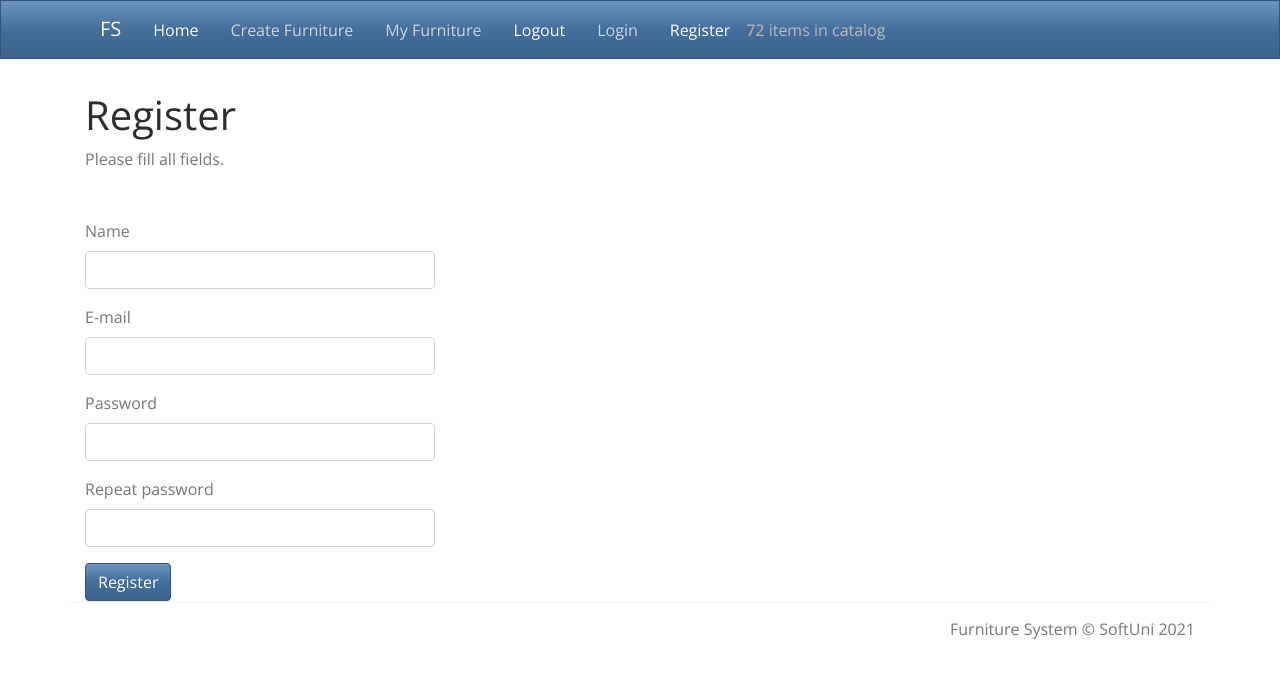
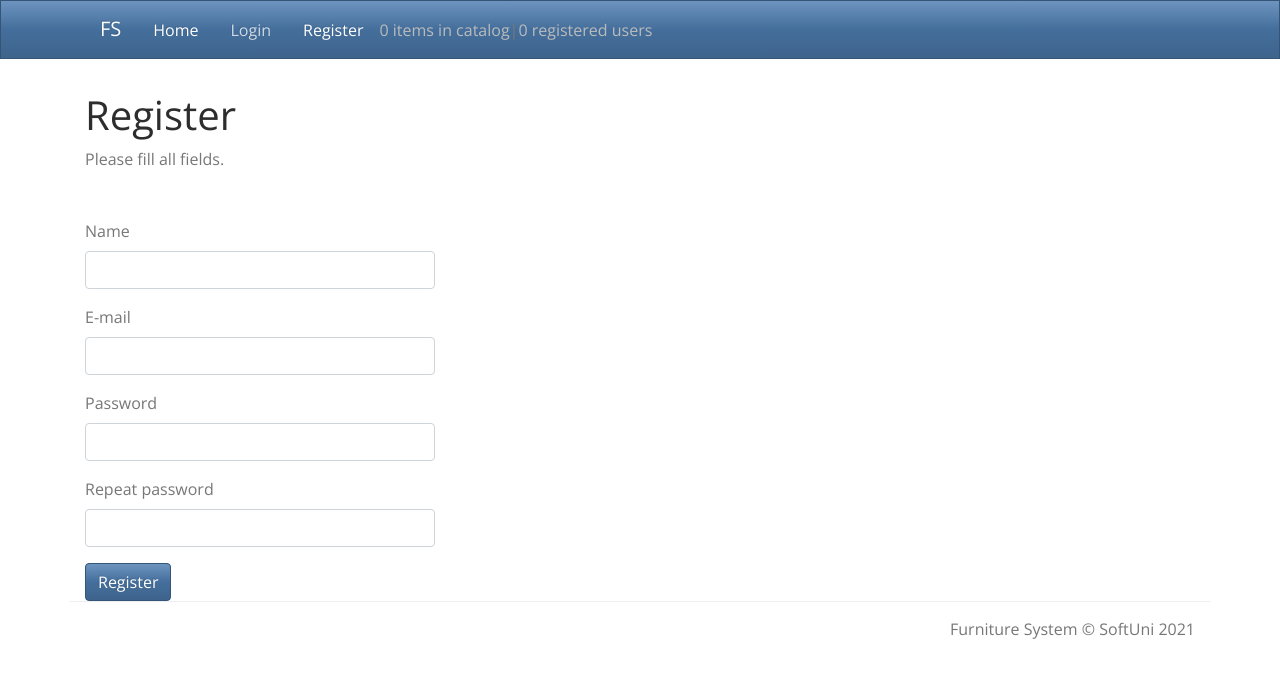
Before and after one commit to hristogeorgiew/Furniture, a React (Create React App) app in the folder client/: page /register in a window 1280 px wide. Shown: the top 678 px of the page. Built offline with nearby package versions, Linux system fonts and the light colour scheme.

Commit message:
Add logout

```diff
--- a/client/src/App.js
+++ b/client/src/App.js
@@ -1,4 +1,7 @@
-import { Switch, Route } from 'react-router-dom';
+import React, { Component } from 'react';
+import { Switch, Route, withRouter } from 'react-router-dom';
+import { connect } from 'react-redux';
+import { logoutAction } from './actions/authActions';
 import HomePage from './components/Home/HomePage';
 import CreatePage from './components/Create/CreatePage';
 import ProfilePage from './components/Profile/ProfilePage';
@@ -12,10 +15,32 @@ import RegisterPage from './components/Auth/RegisterPage';
 import { furniture } from './data.json';
 
 
-function App() {
-  return (
-    <div>
-      <Header />
+class App extends Component {
+  constructor(props) {
+    super(props);
+
+    this.state = {
+      loggedIn: false
+    };
+
+    this.onLogout = this.onLogout.bind(this);
+  }
+
+  onLogout() {
+    this.setState({loggedIn: false})
+    this.props.logout();
+    this.props.history.push('/');
+  }
+
+  render() {
+    return (
+      <div>
+        <Header
+          items={0}
+          users={0}
+          loggedIn={this.state.loggedIn}
+          logout={this.onLogout}
+        />
         <main>
           <Switch>
             <Route exact path='/' render={() => <HomePage furniture={furniture} />} />
@@ -27,9 +52,23 @@ function App() {
             <Route exact component={NotFound} />
           </Switch>
         </main>
-      <Footer />
-    </div>
-  );
+        <Footer />
+      </div>
+    );
+  }
+
 }
 
-export default App;
+function mapStateToProps(state) {
+  return {
+    loginSuccess: state.login.success
+  };
+}
+
+function mapDispatchToProps(dispatch) {
+    return {
+      logout: () => dispatch(logoutAction())
+    }
+}
+
+export default withRouter(connect(mapStateToProps, mapDispatchToProps)(App));
--- a/client/src/actions/authActions.js
+++ b/client/src/actions/authActions.js
@@ -43,4 +43,10 @@ function loginAction(email, password) {
     }
 }
 
-export {registerAction, loginAction};
+function logoutAction() {
+    return (dispatch) => {
+        localStorage.clear();
+    }
+}
+
+export {registerAction, loginAction, logoutAction};
--- a/client/src/components/Common/Header.js
+++ b/client/src/components/Common/Header.js
@@ -1,7 +1,12 @@
+
+import React, { Component } from 'react';
 import { NavLink, Link } from 'react-router-dom';
 
-const Header = () => {
-    return(
+export default class Header extends Component {
+    render() {
+        const {logout, items, users, loggedIn} = this.props;
+
+        return (
         <header>
         <nav className="navbar navbar-dark bg-primary">
             <div className="container">
@@ -9,12 +14,13 @@ const Header = () => {
                     <div class="col-md-12">
                         <Link className="navbar-brand"  to="/">FS</Link>
                         <NavLink className="nav-link active" activeclassName='active' exact to="/">Home</NavLink>
-                        <NavLink className="nav-link" activeclassName='active' to="/create">Create Furniture</NavLink>
-                        <NavLink className="nav-link" activeclassName='active' to="/profile">My Furniture</NavLink>
-                        <NavLink className="nav-link" activeclassName='active' to="#">Logout</NavLink>
-                        <NavLink className="nav-link" activeclassName='active' to="/login">Login</NavLink>
-                        <NavLink className="nav-link" activeclassName='active' to="/register">Register</NavLink>
-                        <span>72 items in catalog</span>
+                        {loggedIn && <NavLink className="nav-link" activeClassName="active" to="/create">Create Furniture</NavLink>}
+                                {loggedIn && <NavLink className="nav-link" activeClassName="active" to="/profile">My Furniture</NavLink>}
+                                {loggedIn && <a className="nav-link" href="javascript:void()" onClick={logout}>Logout</a>}
+                                {!loggedIn && <NavLink className="nav-link" activeClassName="active" to="/login">Login</NavLink>}
+                                {!loggedIn && <NavLink className="nav-link" activeClassName="active" to="/register">Register</NavLink>}
+                        <span>{items} items in catalog</span>|
+                        <span>{users} registered users</span>
                     </div>
                 </div>
             </div>
@@ -23,4 +29,4 @@ const Header = () => {
     );
 }
 
-export default Header;
+}
```
